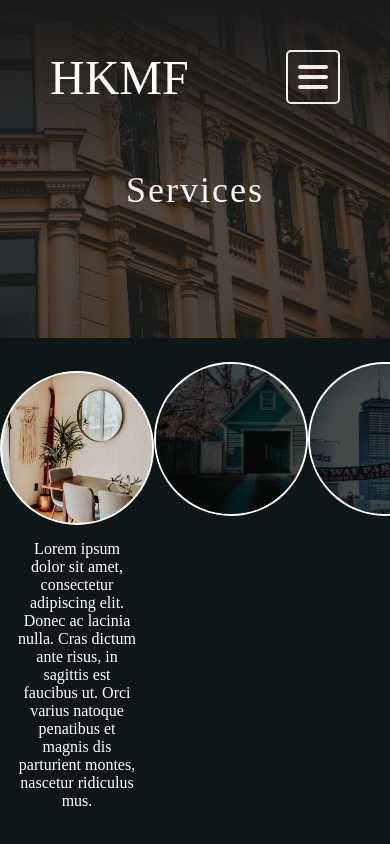
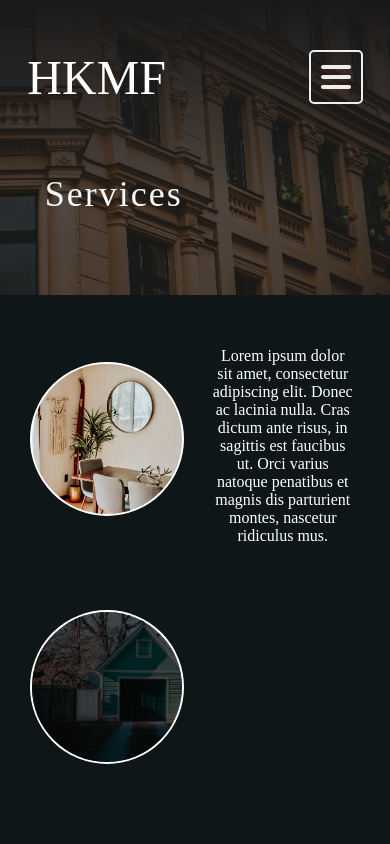
Before and after one commit to joshuakerndev/hkmf-property-management, a React (Create React App) app: page /services in a window 390 px wide. Built offline with nearby package versions, Linux system fonts and the light colour scheme.

Commit message:
Fix layout of Services page to fit responsive grid design

```diff
--- a/src/Components/MenuChoicesGroupSmall/MenuChoicesGroupSmall.scss
+++ b/src/Components/MenuChoicesGroupSmall/MenuChoicesGroupSmall.scss
@@ -1,9 +1,9 @@
 .MenuChoicesGroupSmall {
-    padding-top: 150px;
+    padding-top: 100px;
     padding-right: 35px;
     display: flex;
     flex-direction: column;
     align-items: flex-start;
     height: 20vh;
-    justify-content: space-between;
+    justify-content: space-evenly;
 }
--- a/src/Components/Navbar/Navbar.scss
+++ b/src/Components/Navbar/Navbar.scss
@@ -17,7 +17,7 @@
 
 .Hamburger {
     padding-top: 50px;
-    padding-right: 50px;
+    padding-right: 7%;
     position: fixed;
     top: 0;
     right:0;
@@ -28,6 +28,8 @@
     z-index: 401;
     color: white;
     font-size: 48px;
+    left: 0;
+    padding-left: 7%;
 }
 
 .HamburgerNavLink {
--- a/src/Components/ServicesPage/ServicesPage.jsx
+++ b/src/Components/ServicesPage/ServicesPage.jsx
@@ -2,6 +2,7 @@ import React, { useState } from 'react';
 import ServicesModal from '../ServicesModal/ServicesModal';
 import './ServicesPage.scss';
 import SERVICES_PAGE_TEXT from './SERVICES_PAGE_TEXT';
+import Grid from '@material-ui/core/Grid';
 
 const ServicesPage = () => {
 
@@ -21,15 +22,27 @@ const ServicesPage = () => {
 
     return (
         <div className="ServicesPage">
-            <div className="ServicesPageBGSection" />
+            <div className="ServicesPageBGSection">
                 <div className="ServicesPageBGFilterSection">
-                <div className="ServicesPageHeaderText">
+                    <Grid container justify="center" className="HeaderGrid">
+                        <Grid item xs={2} sm={1} md={0}>
+
+                        </Grid>
+                        <Grid item xs={3} sm={3} md={12} className="ServicesPageHeaderText">
                             Services
+                        </Grid>
+                        <Grid item xs={7} sm={8} md={0}>
+
+                        </Grid>
+                    </Grid>
                 </div>
             </div>
+
             <div className="Shadow" />
-            <div className="ServicesPageContent">
-                <div className="CircleSection">
+            <Grid container justify="center" className="ServicesPageContent">
+                <Grid item xs={12} sm={6} md={3} className="CircleSection">
+                    <Grid container justify="center" className="CircleItemGrid">
+                        <Grid item xs={6} sm={12} className="CircleItem">
                             <div className={
                                 currentCircle === 1 ?
                                 "Circle Circle1 CurrentCircle" :
@@ -47,7 +60,8 @@ const ServicesPage = () => {
                                     }
                                 />
                             </div>
-
+                        </Grid>
+                        <Grid item xs={6} sm={12} className="CircleItem">
                             <p
                                 className={
                                     currentCircle >= 1 ?
@@ -57,8 +71,12 @@ const ServicesPage = () => {
                             >
                                 {SERVICES_PAGE_TEXT[0]}
                             </p>
-                </div>
-                <div className="CircleSection">
+                        </Grid>
+                    </Grid>
+                </Grid>
+                <Grid item xs={12} sm={6} md={3} className="CircleSection">
+                    <Grid container justify="center" className="CircleItemGrid">
+                        <Grid item xs={6} sm={12} className="CircleItem">
                             <div className={
                                 currentCircle === 2 ?
                                 "Circle Circle2 CurrentCircle" :
@@ -76,6 +94,8 @@ const ServicesPage = () => {
                                     }
                                 />
                             </div>
+                        </Grid>
+                        <Grid item xs={6} sm={12} className="CircleItem">
                             <p
                                 className={
                                     currentCircle >= 2 ?
@@ -85,10 +105,14 @@ const ServicesPage = () => {
                             >
                                 {SERVICES_PAGE_TEXT[1]}
                             </p>
-                </div>
-                <div className="CircleSection">
+                        </Grid>
+                    </Grid>
+                </Grid>
+                <Grid item xs={12} sm={6} md={3} className="CircleSection">
+                    <Grid container justify="center" className="CircleItemGrid">
+                        <Grid item xs={6} sm={12} className="CircleItem">
                             <div className={
-                        currentCircle === 3 ?
+                                currentCircle === 1 ?
                                 "Circle Circle3 CurrentCircle" :
                                 "Circle Circle3"
                                 }
@@ -104,6 +128,8 @@ const ServicesPage = () => {
                                     }
                                 />
                             </div>
+                        </Grid>
+                        <Grid item xs={6} sm={12} className="CircleItem">
                             <p
                                 className={
                                     currentCircle >= 3 ?
@@ -113,10 +139,14 @@ const ServicesPage = () => {
                             >
                                 {SERVICES_PAGE_TEXT[2]}
                             </p>
-                </div>
-                <div className="CircleSection">
+                        </Grid>
+                    </Grid>
+                </Grid>
+                <Grid item xs={12} sm={6} md={3} className="CircleSection">
+                    <Grid container justify="center" className="CircleItemGrid">
+                        <Grid item xs={6} sm={12} className="CircleItem">
                             <div className={
-                        currentCircle === 4 ?
+                                currentCircle === 1 ?
                                 "Circle Circle4 CurrentCircle" :
                                 "Circle Circle4"
                                 }
@@ -132,6 +162,8 @@ const ServicesPage = () => {
                                     }
                                 />
                             </div>
+                        </Grid>
+                        <Grid item xs={6} sm={12} className="CircleItem">
                             <p
                                 className={
                                     currentCircle >= 4 ?
@@ -141,8 +173,10 @@ const ServicesPage = () => {
                             >
                                 {SERVICES_PAGE_TEXT[3]}
                             </p>
-                </div>
-            </div>
+                        </Grid>
+                    </Grid>
+                </Grid>
+            </Grid>
             <ServicesModal open={modalOpen} handleClose={handleModalClose} />
         </div>
     )
--- a/src/Components/ServicesPage/ServicesPage.scss
+++ b/src/Components/ServicesPage/ServicesPage.scss
@@ -7,12 +7,16 @@
 }
 
 .ServicesPageBGSection {
-    top:0;
     width: 100%;
-    height: 40%;
+    min-height: 35%;
     background-image: url("../../assets/new11.jpg");
     background-position: bottom;
     background-size: cover;
+}
+
+.HeaderGrid {
+    width: 100%;
+    padding-top: 50px;
 }
 
 .ServicesPageBGFilterSection {
@@ -20,10 +24,8 @@
     justify-content: center;
     align-items: center;
     color: white;
-    position: absolute;
-    top:0;
     width: 100%;
-    height: 40%;
+    height: 100%;
     background-color: rgba(14,22,24, 0.7);
     filter: grayscale(100%);
     background-position: bottom;
@@ -35,6 +37,8 @@
     font-size: 36px;
     letter-spacing: 2px;
     user-select: none;
+    display: flex;
+    justify-content: center;
 }
 
 .Shadow {
@@ -54,11 +58,23 @@
     display: flex;
     justify-content: space-evenly;
     align-items: center;
+    overflow: scroll;
+    padding: 5%;
 }
 
 .CircleSection {
+    padding-top: 5%;
+}
+
+.CircleItemGrid {
     display: flex;
-    flex-direction: column;
+    justify-content: space-evenly;
+    align-items: center;
+}
+
+.CircleItem {
+    display: flex;
+    justify-content: center;
     align-items: center;
 }
 
```
Lines whose indentation alone changed are shown as unchanged.
